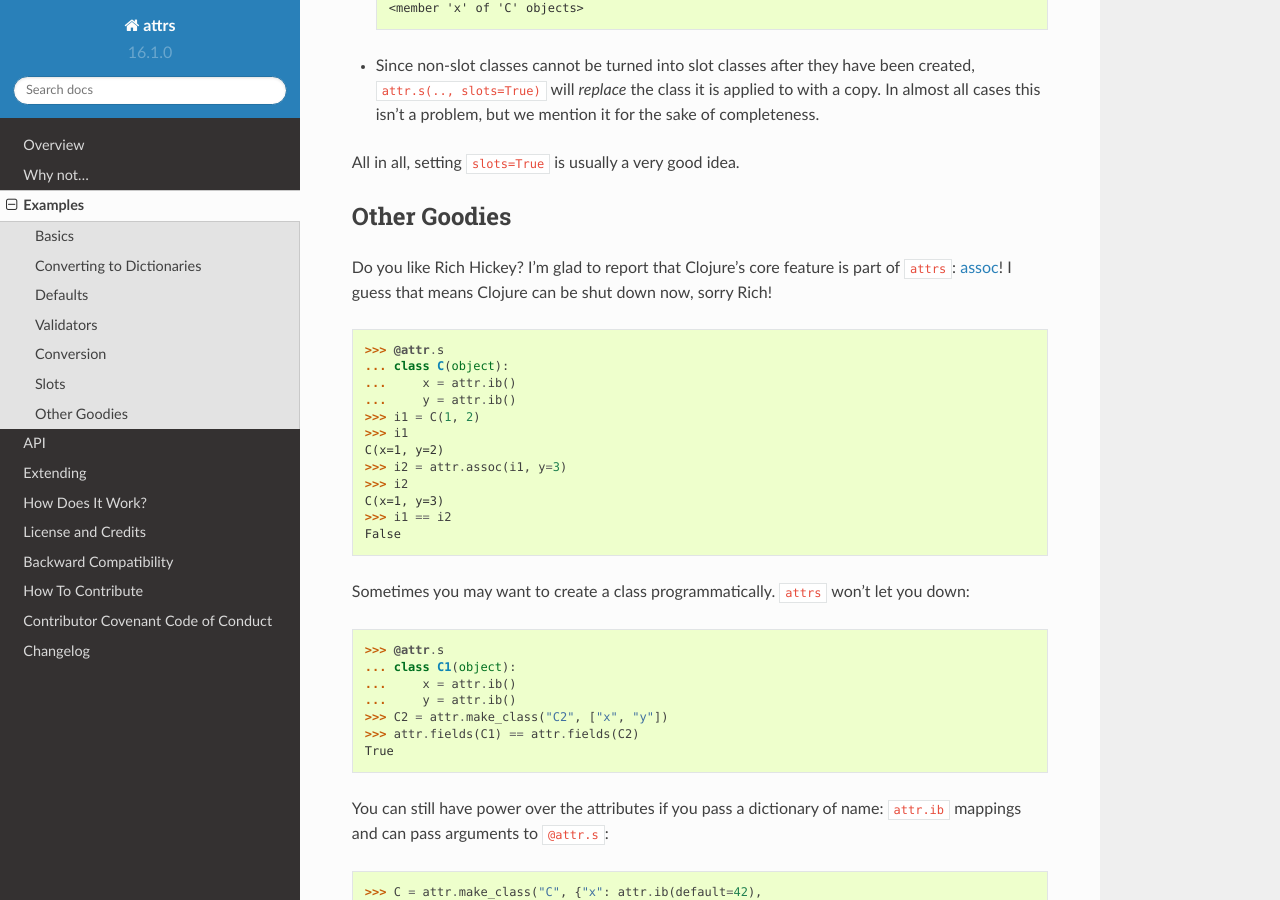
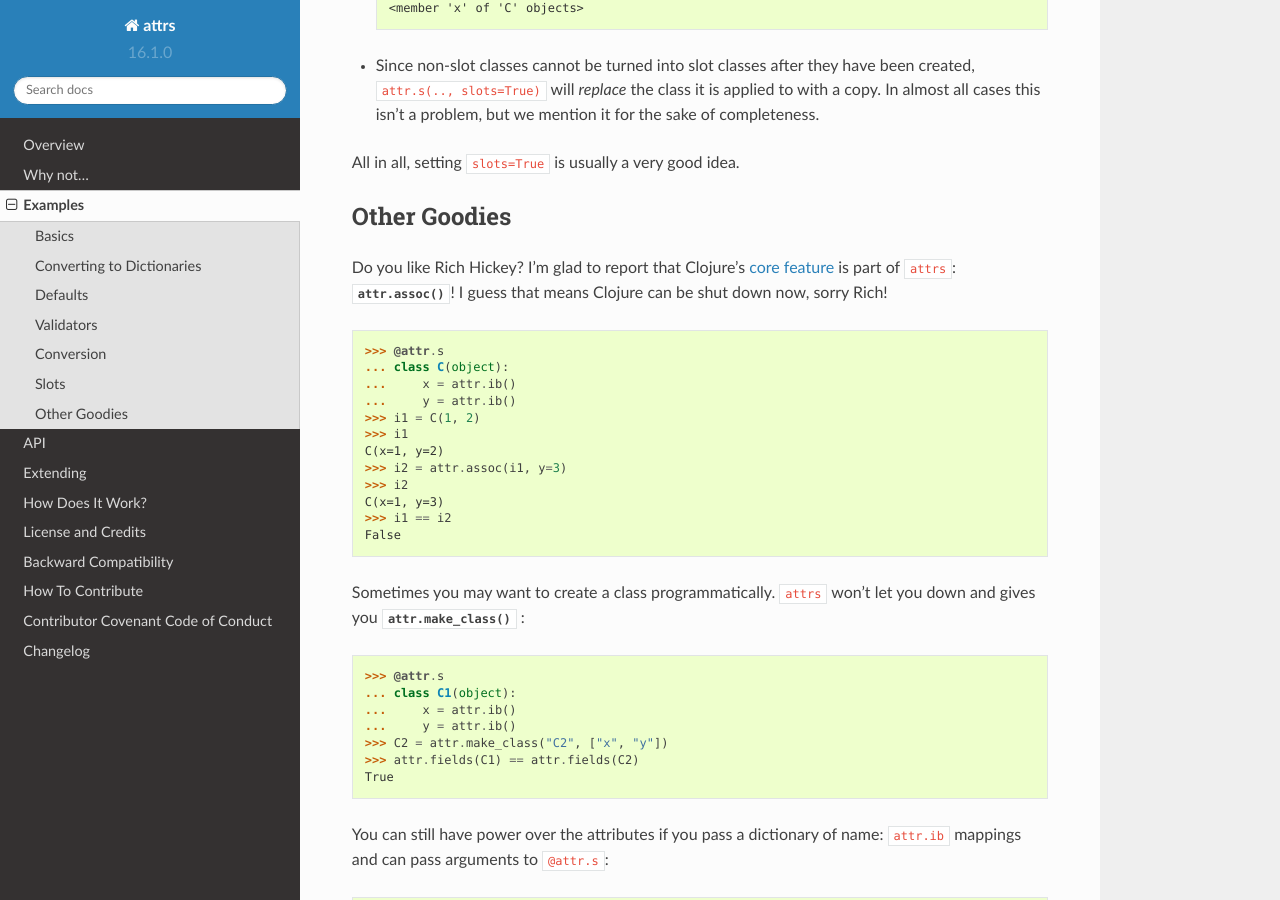
Before and after one commit to python-attrs/attrs, a Sphinx documentation site: the page built from docs/examples.rst, in a window 1280 px wide and 900 px high, scrolled down 8140 px. Built offline with Sphinx 7.4.7 and the Read the Docs theme 2.0.0, drawn with Linux system fonts in a browser that asks for light colours.

Commit message:
Link assoc and make_class from examples.rst
Fixes #59

```diff
--- a/docs/examples.rst
+++ b/docs/examples.rst
@@ -448,7 +448,7 @@ Other Goodies
 -------------
 
 Do you like Rich Hickey?
-I'm glad to report that Clojure's core feature is part of ``attrs``: `assoc <https://clojuredocs.org/clojure.core/assoc>`_!
+I'm glad to report that Clojure's `core feature <https://clojuredocs.org/clojure.core/assoc>`_ is part of ``attrs``: :func:`attr.assoc`!
 I guess that means Clojure can be shut down now, sorry Rich!
 
 .. doctest::
@@ -467,7 +467,7 @@ I guess that means Clojure can be shut down now, sorry Rich!
    False
 
 Sometimes you may want to create a class programmatically.
-``attrs`` won't let you down:
+``attrs`` won't let you down and gives you :func:`attr.make_class` :
 
 .. doctest::
 
```
